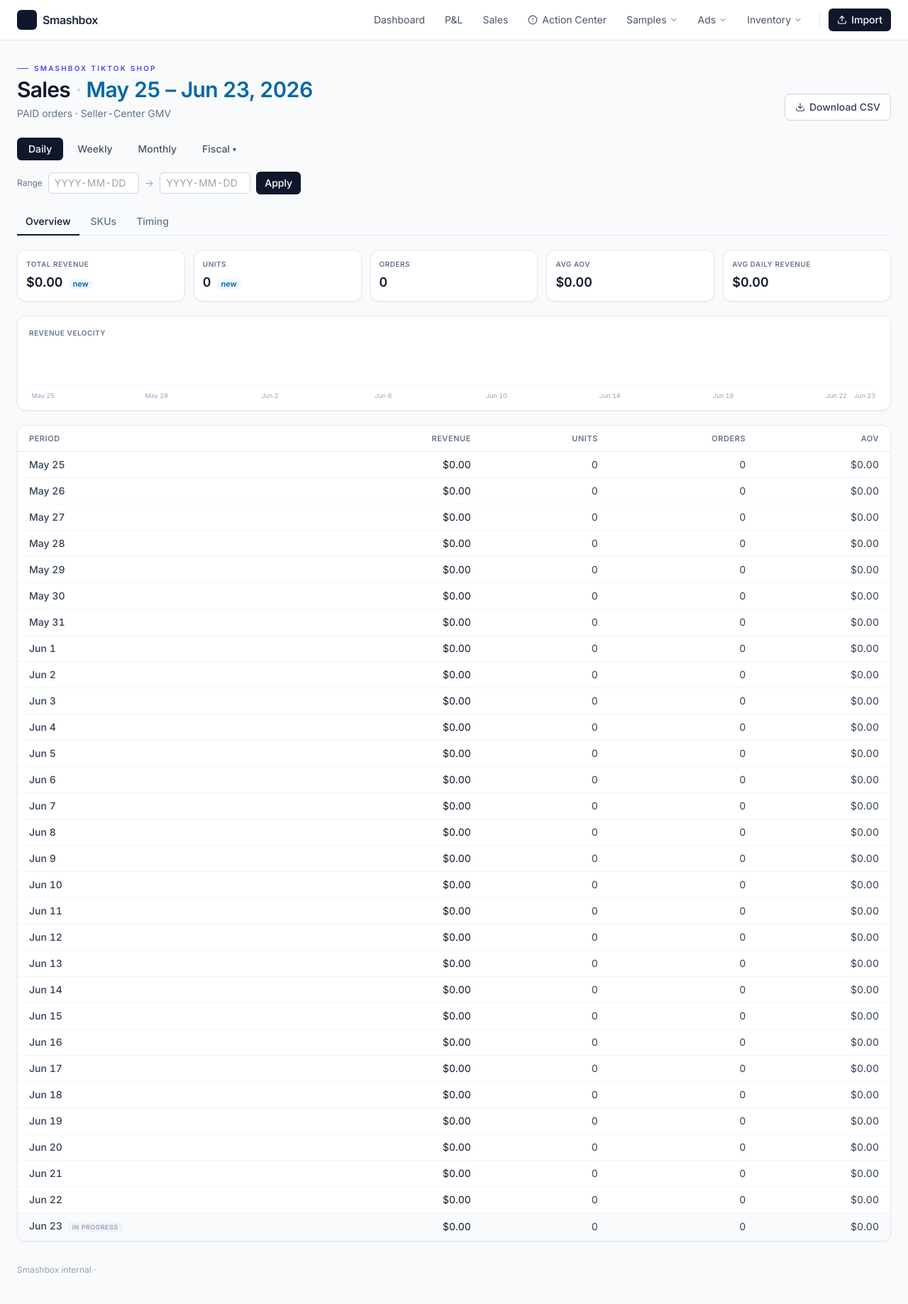
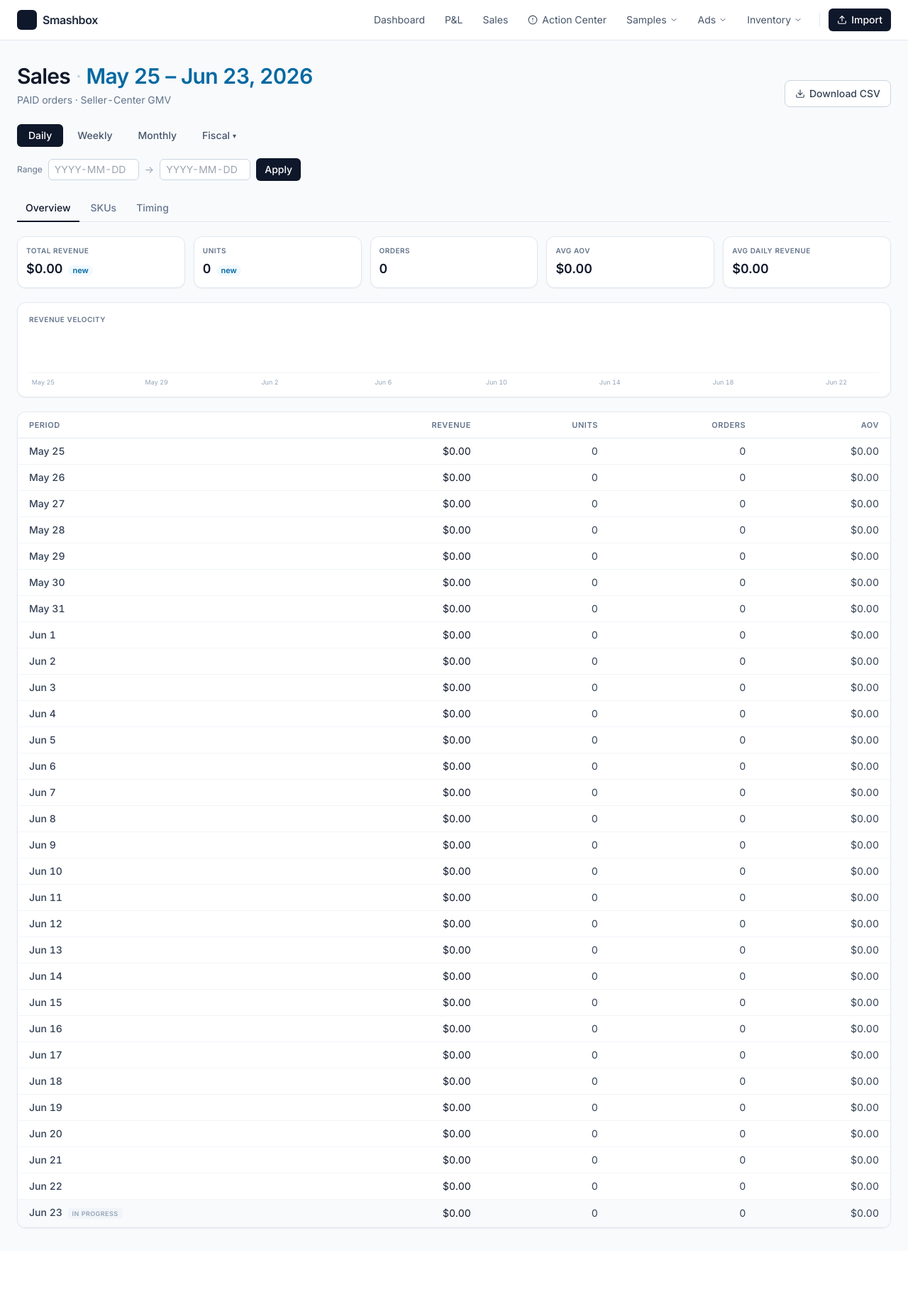
Before and after one commit to jordanblum1991/smashbox, a FastAPI app: page /reports/sales in a window 1280 px wide. Shown: the whole page at 71% size. After the commit the page ends 1732 px from the top, so only its background shows below. Run offline with FastAPI, Linux system fonts and the light colour scheme; style sheets or scripts are compiled from the project's sources; parts of the project's set-up code (start-up, migrations or seed data) failed here and were passed over; some libraries are stand-ins or nearby versions.

Commit message:
fix: center the Revenue velocity x-axis date labels
Each x-axis date sat in a single bar-width cell with `truncate`, so labels wider
than one bar (e.g. "May 24") were clipped and read as left-aligned, and the
forced last-bucket tick crowded its neighbour. Drop truncate (keep min-w-0 +
flex-1 so the cells stay equal) and let each thinned tick overflow into the
empty neighbour cells, so dates stay centered under their bars and fully
readable. Thin to ~7 evenly-spaced ticks without double-showing the last.

Co-Authored-By: Claude Opus 4.8 <noreply@anthropic.com>

```diff
--- a/app/templates/base.html
+++ b/app/templates/base.html
@@ -17,9 +17,6 @@
   <main class="mx-auto max-w-7xl px-4 sm:px-6 py-8 print:max-w-none print:px-0 print:py-0">
     {% block content %}{% endblock %}
   </main>
-  <footer class="mx-auto max-w-7xl px-4 sm:px-6 pb-10 text-xs text-slate-400 print:hidden">
-    Smashbox internal · {{ today.year if today else "" }}
-  </footer>
 
   {# Visual date picker (Litepicker, vendored, self-contained). Auto-attaches to
      any <input data-datepicker="single|range">. A range input pairs with its end
--- a/app/templates/reports/monthly_pnl.html
+++ b/app/templates/reports/monthly_pnl.html
@@ -5,7 +5,7 @@
 <div class="mb-6 flex items-end justify-between">
   <div>
     <h1 class="text-2xl font-semibold tracking-tight">Monthly P&amp;L</h1>
-    <p class="text-sm text-slate-500">Smashbox TikTok Shop · <span class="font-medium text-sky-700">{{ month_label(year, month) }}</span></p>
+    <p class="text-sm text-slate-500"><span class="font-medium text-sky-700">{{ month_label(year, month) }}</span></p>
   </div>
   <div class="flex gap-2 print:hidden">
     <a href="/export/monthly-pnl.xlsx?year={{ year }}&month={{ month }}"
--- a/app/templates/reports/pnl.html
+++ b/app/templates/reports/pnl.html
@@ -21,7 +21,6 @@
 {% set title_label = "YTD P&L" if kind == "ytd" else "Profit & Loss" %}
 
 {% call ui.page_header(
-  eyebrow="Smashbox TikTok Shop",
   title=title_label,
   period=period_label,
   accent_bar=true,
--- a/app/templates/reports/sales.html
+++ b/app/templates/reports/sales.html
@@ -5,7 +5,6 @@
 
 {% block content %}
 {% call ui.page_header(
-  eyebrow="Smashbox TikTok Shop",
   title="Sales",
   period=window_label,
   subtitle="PAID orders · Seller-Center GMV",
@@ -50,10 +49,13 @@
 <form method="get" action="/reports/sales" class="mb-5 flex flex-wrap items-center gap-2 text-sm print:hidden">
   <input type="hidden" name="granularity" value="{{ granularity }}">
   <span class="text-xs text-slate-500">Range</span>
-  <input type="text" name="start_date" value="{{ start_date }}" placeholder="YYYY-MM-DD"
+  <input type="text" id="sales-start" name="start_date" value="{{ start_date }}"
+         placeholder="YYYY-MM-DD" autocomplete="off"
+         data-datepicker="range" data-datepicker-end="#sales-end"
          class="w-32 rounded-md border border-slate-300 px-2 py-1">
   <span class="text-slate-400">→</span>
-  <input type="text" name="end_date" value="{{ end_date }}" placeholder="YYYY-MM-DD"
+  <input type="text" id="sales-end" name="end_date" value="{{ end_date }}"
+         placeholder="YYYY-MM-DD" autocomplete="off"
          class="w-32 rounded-md border border-slate-300 px-2 py-1">
   <button type="submit" class="rounded-md bg-slate-900 px-3 py-1.5 font-medium text-white">Apply</button>
   {% if start_date and end_date %}<a href="/reports/sales?granularity={{ granularity }}&tab={{ tab }}" class="text-slate-500 hover:text-slate-700">Clear</a>{% endif %}
@@ -128,13 +130,15 @@
     {% if view.peak %}<div class="text-[10px] text-slate-400">peak {{ view.peak.label }} · {{ view.peak.revenue | money }}</div>{% endif %}
   </div>
   <div class="mt-2">{{ ui.barchart(chart, tooltips=tips.t, pos_tone="info", neg_tone="neg") }}</div>
-  {# X-axis period labels: one equal-width cell per bar so labels sit under their
-     bars; thinned to ~7 ticks (first, every step-th, last) so they don't crowd. #}
+  {# X-axis period labels: one equal-width cell per bar (min-w-0 + flex-1 keeps the
+     cells equal) so each tick stays centered under its bar; thinned to ~7 ticks and
+     allowed to overflow into the empty neighbour cells (no truncate) so the dates
+     stay centered and fully readable instead of being clipped to one bar-width. #}
   {% set n = view.buckets | length %}
-  {% set step = ((n - 1) // 7) or 1 %}
+  {% set step = ((n - 1) // 6) or 1 %}
   <div class="mt-1 flex w-full text-[9px] leading-none text-slate-400">
     {% for b in view.buckets %}
-    <div class="min-w-0 flex-1 truncate px-px text-center">{% if loop.index0 % step == 0 or loop.last %}{{ b.label }}{% endif %}</div>
+    <div class="min-w-0 flex-1 whitespace-nowrap text-center">{% if loop.index0 % step == 0 %}{{ b.label }}{% endif %}</div>
     {% endfor %}
   </div>
 </section>
--- a/app/templates/reports/sample_tracking.html
+++ b/app/templates/reports/sample_tracking.html
@@ -18,7 +18,6 @@
 
 {% block content %}
 {% call ui.page_header(
-  eyebrow="Smashbox TikTok Shop",
   title="Sample Report",
   period=view.title_suffix,
   subtitle="Brand: " ~ view.brand ~ " · " ~ view.start.strftime("%Y-%m-%d") ~ " → " ~ view.end.strftime("%Y-%m-%d") ~ " (end exclusive)",
```
